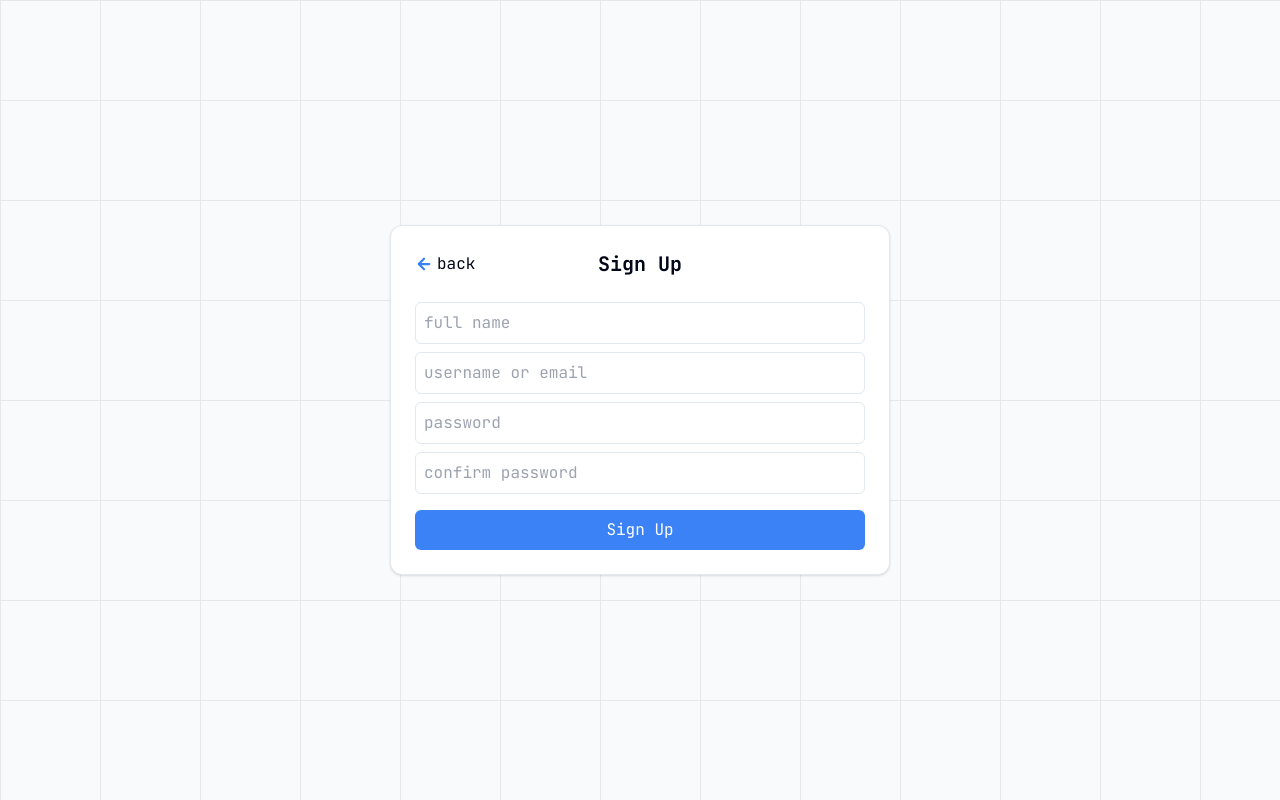
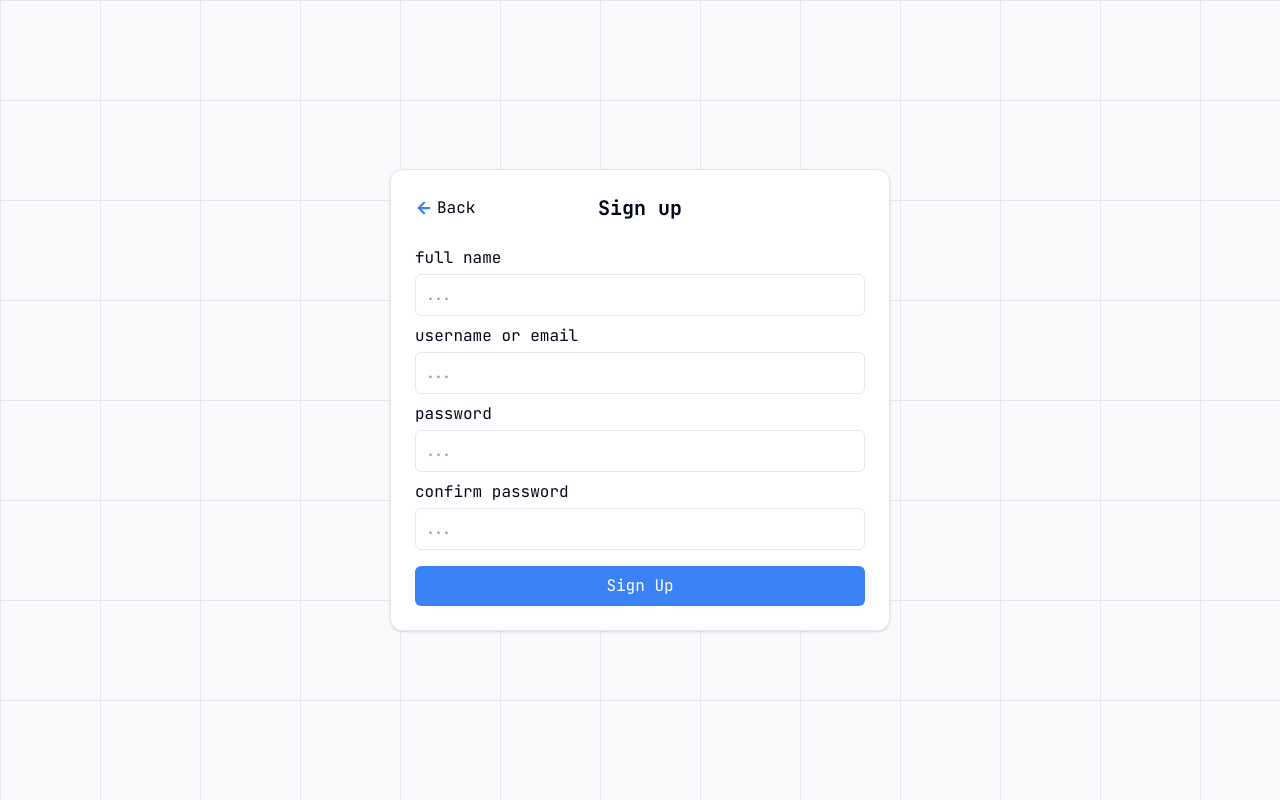
Before and after one commit to kamron9/anki-cards, a React (Vite) app: page /signup in a window 1280 px wide. Built offline with nearby package versions, Linux system fonts and the light colour scheme.

Commit message:
some bug in auth

```diff
--- a/src/components/Auth/Auth.tsx
+++ b/src/components/Auth/Auth.tsx
@@ -1,64 +1,69 @@
 import LeftArrowIcon from '@/assets/icons/LeftArrowIcon'
+import { validateForm } from '@/helpers/validateForm'
 import AuthService from '@/service/authService'
 import { useState } from 'react'
-import { Link, useLocation } from 'react-router-dom'
+import { Link, useLocation, useNavigate } from 'react-router-dom'
 import { Card, CardContent, CardHeader } from '../ui/card'
 
-interface InputValue {
+export interface AuthProps {
 	fullName: string
 	username: string
 	password: string
-	confirmPassword: string
+	confirmPassword?: string
 }
 
 const Auth = () => {
 	const { pathname } = useLocation()
-	//get input value in state
-	const [inputValue, setInputValue] = useState<InputValue>({
-		fullName: '',
-		username: '',
-		password: '',
-		confirmPassword: '',
-	})
+	const [errorMsg, setErrorMsg] = useState('')
+	const navigate = useNavigate()
 
-	const postData = async () => {
+	const postData = async (authData: AuthProps) => {
+		const { fullName, username, password } = authData
 		try {
 			if (pathname === '/signin') {
-				const { username, password } = inputValue
 				const result = await AuthService.signIn({ username, password })
 				console.log(result)
 			} else {
-				const { fullName, username, password, confirmPassword } = inputValue
-				if (password !== confirmPassword) {
-					console.log('Password and confirm password must be same')
-					return
-				}
 				const res = await AuthService.signUp({
 					full_name: fullName,
 					username,
 					password,
 				})
-				console.log(res)
+				console.log(res.token)
+
+				if (res.token) {
+					localStorage.setItem('token', res.token)
+					//redirect to dashboard page
+					navigate('/dashboard')
+				}
+				setErrorMsg('')
 			}
-		} catch (error) {
-			console.log(error)
+		} catch (error: any) {
+			setErrorMsg(error.response.data.errors[0].detail)
 		}
 	}
 
 	const handleData = (e: React.FormEvent<HTMLFormElement>) => {
 		e.preventDefault()
-		const [fullName, email, passsword, confirmPassword] = e.target as any
-		setInputValue({
+		const [fullName, username, password, confirmPassword] = e.target as any
+
+		//validate form data
+
+		let authData = {
 			fullName: fullName.value,
-			username: email.value,
-			password: passsword.value,
-			confirmPassword: confirmPassword.value,
-		})
-		postData()
+			username: username.value,
+			password: password.value,
+			confirmPassword: confirmPassword?.value || '',
+		}
+		const errors = validateForm(authData)
+		if (errors.length > 0) {
+			setErrorMsg(errors[0])
+			return
+		}
+
+		postData(authData)
+		setErrorMsg('')
 	}
-
-	const inputStyle =
-		'w-full bg-transparent p-2 rounded-md mb-2 border focus:outline-none focus:ring-2 focus:ring-blue-500'
 
 	return (
 		<div className='container h-screen flex justify-center items-center'>
@@ -68,11 +73,11 @@ const Auth = () => {
 						<div className='absolute left-0 z-10'>
 							<Link to={'/'} className='flex items-center gap-1'>
 								<LeftArrowIcon className='text-blue-500' />
-								<span>back</span>
+								<span>Back</span>
 							</Link>
 						</div>
 						<h2 className='font-bold text-xl'>
-							{pathname === '/signin' ? 'Sign In' : 'Sign Up'}
+							{pathname === '/signin' ? 'Sign in' : 'Sign up'}
 						</h2>
 					</div>
 				</CardHeader>
@@ -81,38 +86,28 @@ const Auth = () => {
 						{
 							// Show full name input only on sign up
 							pathname === '/signup' && (
-								<input
-									name='fullName'
-									type='text'
-									placeholder='full name'
-									className={inputStyle}
+								<FormInput name='fullName' label='full name' type='text' />
+							)
+						}
+						<FormInput name='username' type='text' label='username or email' />
+
+						<FormInput name='password' type='password' label='password' />
+
+						{
+							// Show confirm password input only on sign up
+							pathname === '/signup' && (
+								<FormInput
+									name='confirmPassword'
+									type='password'
+									label='confirm password'
 								/>
 							)
 						}
-						<input
-							name='username'
-							type='text'
-							placeholder='username or email'
-							className={inputStyle}
-						/>
-						<input
-							name='passsword'
-							type='password'
-							placeholder='password'
-							className={inputStyle}
-						/>
-						{
-							// Show confirm password input only on sign up
-							pathname === '/signup' && (
-								<input
-									name='confirmPassword'
-									type='password'
-									placeholder='confirm password'
-									className={inputStyle}
-								/>
-							)
-						}
-
+						{errorMsg && (
+							<div className='text-red-500 text-sm font-semibold'>
+								{errorMsg}
+							</div>
+						)}
 						<button
 							type='submit'
 							className='w-full bg-blue-500 text-white py-2 rounded-md mt-2'
@@ -127,3 +122,24 @@ const Auth = () => {
 }
 
 export default Auth
+
+type TformInput = {
+	label: string
+	type: string
+	name: string
+}
+
+const FormInput = ({ label, type, name }: TformInput) => {
+	return (
+		<div>
+			<label htmlFor={label}>{label}</label>
+			<input
+				className='w-full mt-1 bg-transparent p-2 rounded-md mb-2 border focus:outline-none focus:ring-2 focus:ring-blue-500'
+				type={type}
+				id={label}
+				name={name}
+				placeholder='...'
+			/>
+		</div>
+	)
+}
--- /dev/null
+++ b/src/helpers/validateForm.tsx
@@ -0,0 +1,30 @@
+import { AuthProps } from '@/components/Auth/Auth'
+
+export const validateForm = (data: AuthProps) => {
+	let errors = []
+
+	// Check if all fields are filled
+	if (!data.fullName || !data.username || !data.password) {
+		errors.push('All fields must be filled')
+	}
+
+	// Check if passwords match
+	else if (data.password !== data.confirmPassword) {
+		errors.push('Passwords do not match')
+	}
+
+	// Check if Full Name is at least 3 characters
+	else if (data.fullName.length < 3) {
+		errors.push('Full Name must be at least 3 characters')
+	}
+	// Check if Username is at least 3 characters
+	else if (data.username.length < 3) {
+		errors.push('Username must be at least 3 characters')
+	}
+	//Check if password is at least 6 characters
+	else if (data.password.length < 6) {
+		errors.push('Password must be at least 6 characters')
+	}
+
+	return errors
+}
```
